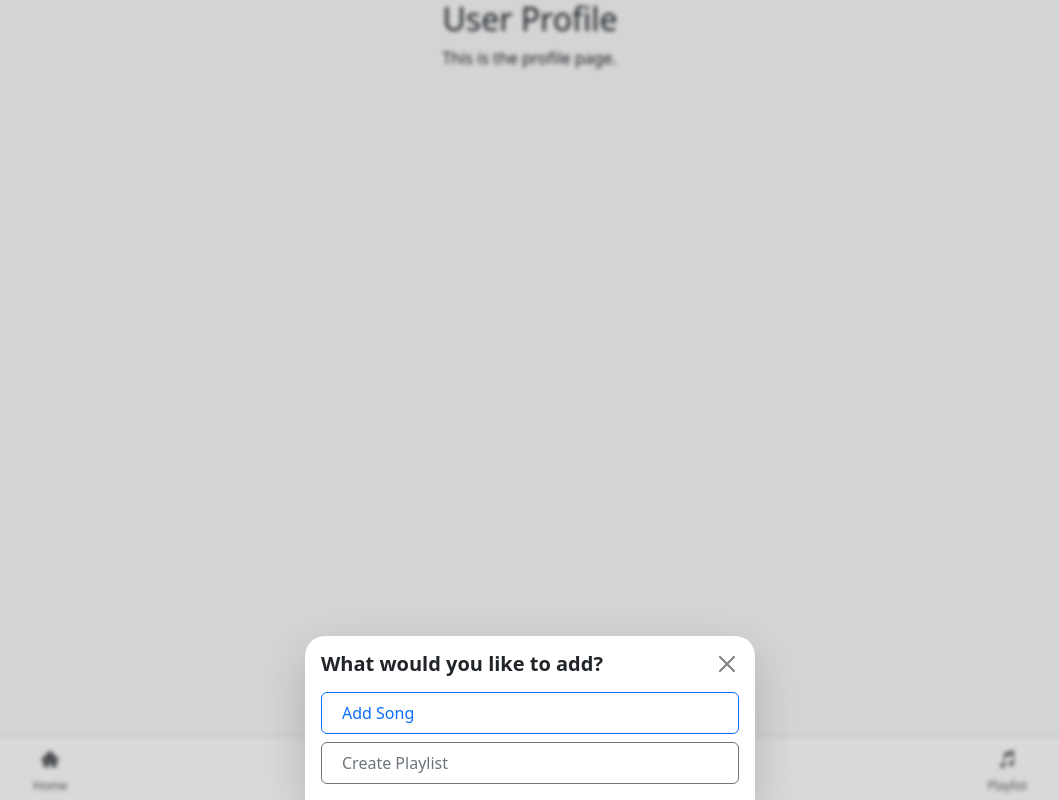
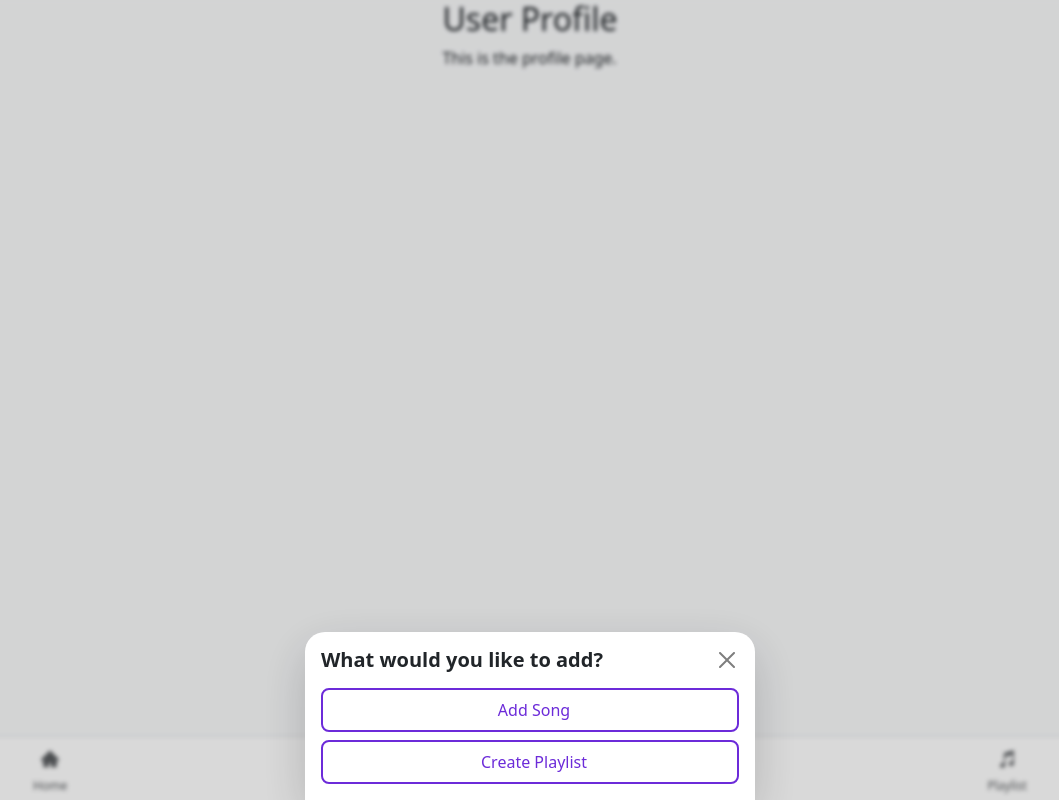
Before and after one commit to lucieokd/SA-ProjectLucieDanick-2526, a React (Vite) app in the folder echoplay/: page /profile in a window 1280 px wide. Both pictures are taken after a click on the element "Add". Shown: the whole page, without its empty margins (110-1169 px from the left). Built offline with nearby package versions, Linux system fonts and the light colour scheme.

Commit message:
add song

```diff
--- a/echoplay/src/components/Navbar.tsx
+++ b/echoplay/src/components/Navbar.tsx
@@ -18,37 +18,31 @@ const Navbar: React.FC<NavbarProps> = ({ onAddClick }) => {
   const items = [
     { to: "/home", label: "Home", icon: <AiFillHome /> },
     { to: "/search", label: "Search", icon: <AiOutlineSearch /> },
-    { to: "", label: "Add", icon: <AiOutlinePlusCircle />, isAdd: true }, // 🔹 speciale knop
+    { to: "", label: "Add", icon: <AiOutlinePlusCircle />, isAdd: true },
     { to: "/library", label: "Playlist", icon: <IoMusicalNotesSharp /> },
   ];
 
   return (
     <nav
       className="fixed-bottom d-flex justify-content-around align-items-center bg-white border-top shadow-sm"
-      role="navigation"
-      aria-label="Bottom navigation"
-      style={{
-        height: "64px",
-        zIndex: 1000,
-        borderTop: "1px solid rgba(0, 0, 0, 0.08)",
-      }}
+      style={{ height: "64px", zIndex: 1000 }}
     >
       {items.map((it) => {
         const active = location.pathname === it.to;
 
-        // 🔹 de Add-knop is GEEN link
         if (it.isAdd) {
           return (
             <div
               key="add"
               onClick={onAddClick}
-              className="d-flex flex-column align-items-center justify-content-center text-decoration-none"
+              className="add-button d-flex flex-column align-items-center justify-content-center text-decoration-none"
               style={{
                 cursor: "pointer",
-                color: "#6c2bd9",
+                color: "#444",
                 gap: "4px",
                 fontSize: "12px",
                 fontWeight: 600,
+                transition: "color 0.2s ease",
               }}
             >
               <span style={{ fontSize: "24px" }}>{it.icon}</span>
@@ -57,7 +51,6 @@ const Navbar: React.FC<NavbarProps> = ({ onAddClick }) => {
           );
         }
 
-        // 🔹 normale navigatie-items
         return (
           <Link
             key={it.to}
@@ -77,6 +70,15 @@ const Navbar: React.FC<NavbarProps> = ({ onAddClick }) => {
           </Link>
         );
       })}
+
+      {/* Hover effect via CSS */}
+      <style>
+        {`
+          .add-button:hover {
+            color: #6c2bd9;
+          }
+        `}
+      </style>
     </nav>
   );
 };
--- a/echoplay/src/pages/AddPopup.tsx
+++ b/echoplay/src/pages/AddPopup.tsx
@@ -38,10 +38,10 @@ const AddPopup: React.FC<AddPopupProps> = ({ show, onClose }) => {
         </div>
 
         <div className="d-grid gap-2">
-          <button className="btn btn-outline-primary d-flex align-items-center gap-2 py-2">
+          <button className="custom-btn d-flex align-items-center gap-2 py-2">
             <i className="bi bi-music-note"></i> Add Song
           </button>
-          <button className="btn btn-outline-secondary d-flex align-items-center gap-2 py-2">
+          <button className="custom-btn d-flex align-items-center gap-2 py-2">
             <i className="bi bi-list-ul"></i> Create Playlist
           </button>
         </div>
@@ -53,6 +53,26 @@ const AddPopup: React.FC<AddPopupProps> = ({ show, onClose }) => {
             from { transform: translate(-50%, 100%); opacity: 0; }
             to { transform: translate(-50%, 0); opacity: 1; }
           }
+
+          /* Custom button styling */
+          .custom-btn {
+            border: 2px solid #6c2bd9;
+            color: #6c2bd9;
+            border-radius: 8px;
+            background-color: white;
+            font-weight: 500;
+            transition: all 0.2s ease;
+            justify-content: center;
+          }
+
+          .custom-btn:hover {
+            background-color: #6c2bd9;
+            color: white;
+          }
+
+          .custom-btn i {
+            font-size: 18px;
+          }
         `}
       </style>
     </div>
```
